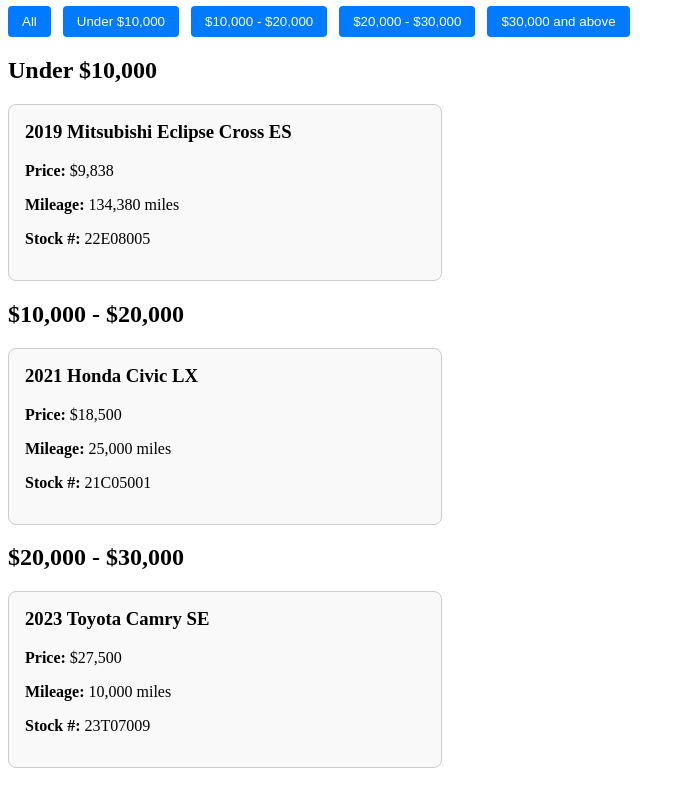
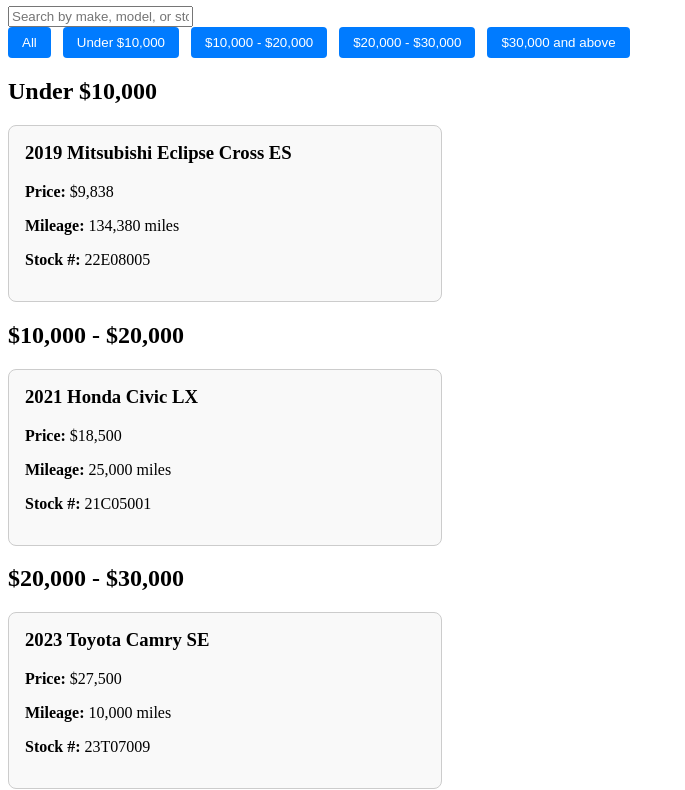
Before and after one commit to jameldwhite/victory-inventory, a plain HTML site: page index.html in a window 1280 px wide. Shown: the part 350-1140 px from the top of the page, without its empty margins (0-685 px from the left). Drawn offline with Linux system fonts and the light colour scheme.

Commit message:
Update index.html

```diff
--- a/index.html
+++ b/index.html
@@ -35,6 +35,9 @@
 
     <script src="script.js"></script>
 </body><h1>Victory Inventory</h1>
+    <div id="search-container">
+  <input type="text" id="search" placeholder="Search by make, model, or stock number...">
+</div>
     <div id="filters">
   <button data-category="all">All</button>
   <button data-category="Under $10,000">Under $10,000</button>
```
